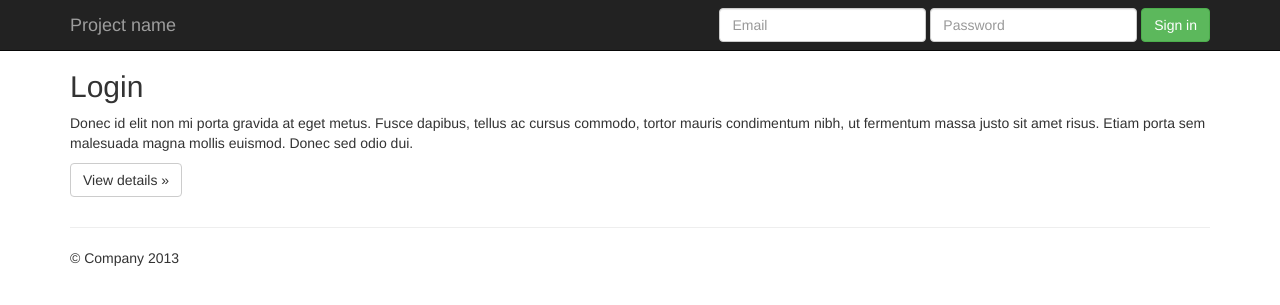
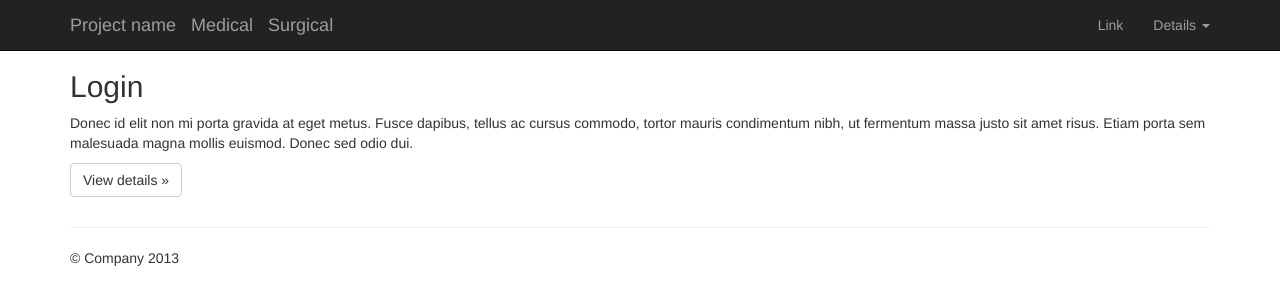
Before and after one commit to spacedman/ahha, a Django app: page /login in a window 1280 px wide. Shown: the top 305 px of the page. Run offline with Django 3.2, Linux system fonts and the light colour scheme; some libraries are stand-ins or nearby versions.

Commit message:
template structure

```diff
--- a/base/templates/_layouts/base.html
+++ b/base/templates/_layouts/base.html
@@ -53,6 +53,42 @@
   </header>
 
   <div role="main">
+    {% block nav %}
+    <div class="navbar navbar-inverse navbar-fixed-top" role="navigation">
+      <div class="container">
+        <div class="navbar-header">
+          <button type="button" class="navbar-toggle" data-toggle="collapse" data-target=".navbar-collapse">
+            <span class="sr-only">Toggle navigation</span>
+            <span class="icon-bar"></span>
+            <span class="icon-bar"></span>
+            <span class="icon-bar"></span>
+          </button>
+          <a class="navbar-brand" href="#">Project name</a>
+          <a class="navbar-brand" href="#">Medical</a>
+          <a class="navbar-brand" href="#">Surgical</a>
+        </div>
+
+    <div class="collapse navbar-collapse" id="bs-example-navbar-collapse-1">
+    <ul class="nav navbar-nav navbar-right">
+      <li><a href="#">Link</a></li>
+      <li class="dropdown">
+        <a href="#" class="dropdown-toggle" data-toggle="dropdown">Details <b class="caret"></b></a>
+        <ul class="dropdown-menu">
+          <li><a href="#">Action</a></li>
+          <li><a href="#">Another action</a></li>
+          <li><a href="#">Something else here</a></li>
+          <li class="divider"></li>
+          <li><a href="#">Separated link</a></li>
+        </ul>
+      </li>
+    </ul>
+  </div><!-- /.navbar-collapse -->
+
+
+      </div>
+    </div>
+
+    {% endblock %}
     {% block content %}{% endblock %}
   </div>
 
--- a/base/templates/base/login.html
+++ b/base/templates/base/login.html
@@ -14,33 +14,6 @@ body {
 {% block page_title %}Your Site - Login{% endblock %}
 {% block page_class %}login-page{% endblock %}
 {% block content %}
-<!-- This code is taken from http://getbootstrap.com/examples/jumbotron/ -->
-
-    <div class="navbar navbar-inverse navbar-fixed-top" role="navigation">
-      <div class="container">
-        <div class="navbar-header">
-          <button type="button" class="navbar-toggle" data-toggle="collapse" data-target=".navbar-collapse">
-            <span class="sr-only">Toggle navigation</span>
-            <span class="icon-bar"></span>
-            <span class="icon-bar"></span>
-            <span class="icon-bar"></span>
-          </button>
-          <a class="navbar-brand" href="#">Project name</a>
-        </div>
-        <div class="navbar-collapse collapse">
-          <form class="navbar-form navbar-right">
-            <div class="form-group">
-              <input type="text" placeholder="Email" class="form-control">
-            </div>
-            <div class="form-group">
-              <input type="password" placeholder="Password" class="form-control">
-            </div>
-            <button type="submit" class="btn btn-success">Sign in</button>
-          </form>
-        </div><!--/.navbar-collapse -->
-      </div>
-    </div>
-
 
     <div class="container">
       <!-- Example row of columns -->
```
Also changed, not shown: base/templates/base/home.html (+1 -27 lines).
